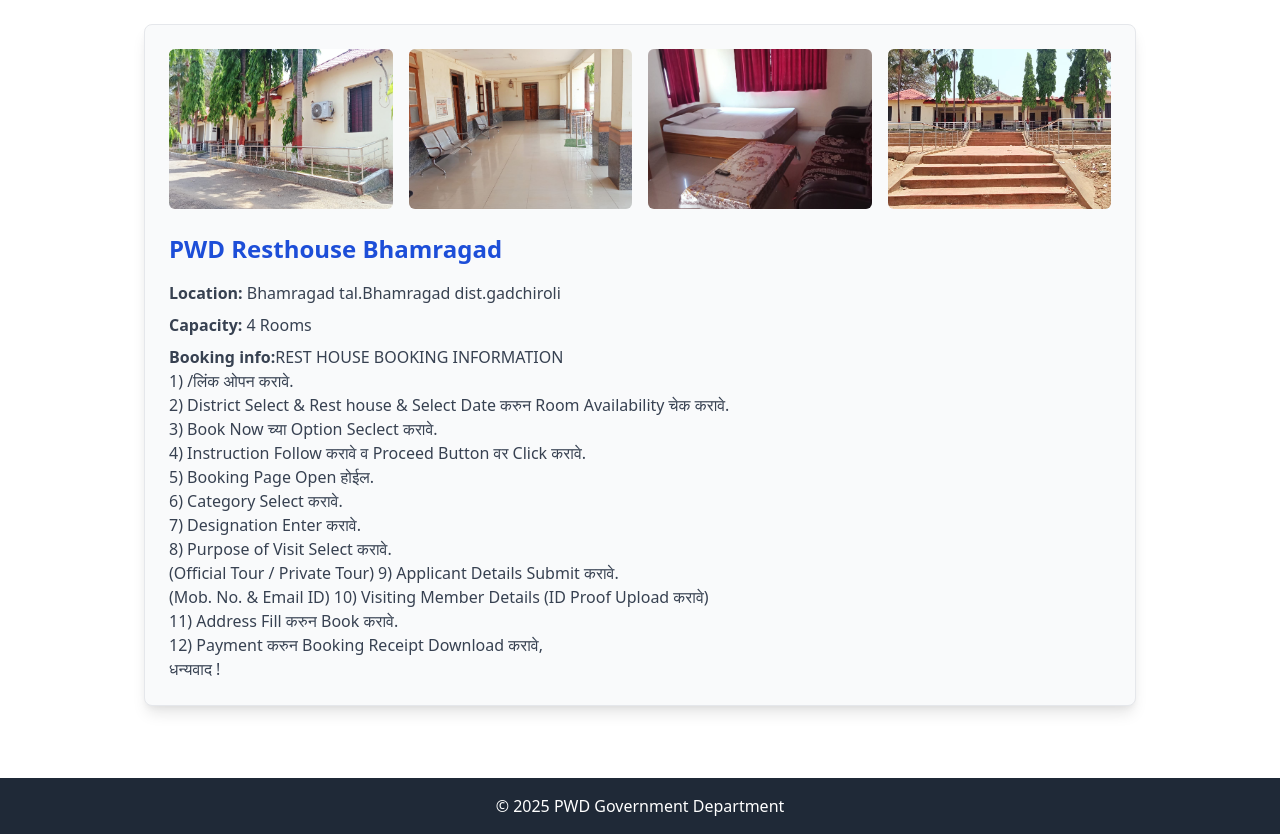
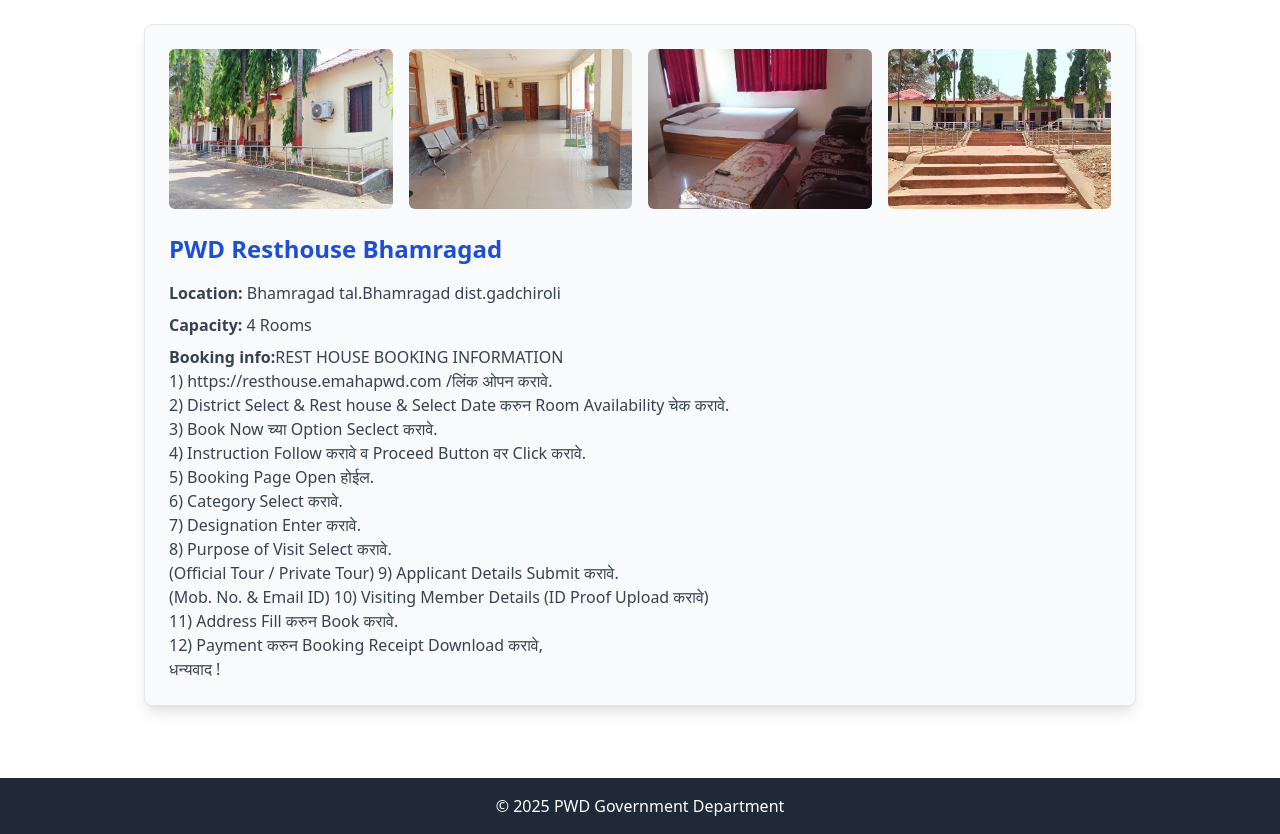
Before and after one commit to dipali0609/PWDAheri, a plain HTML site: page resthouses.html in a window 1280 px wide. Shown: the part 76-910 px from the top of the page. Drawn offline with nearby package versions, Linux system fonts and the light colour scheme.

Commit message:
Update resthouses.html

```diff
--- a/resthouses.html
+++ b/resthouses.html
@@ -29,7 +29,7 @@
         <li><strong>Capacity:</strong> 4 Rooms</li>
         <li><strong>Booking info:</strong>REST HOUSE BOOKING INFORMATION<br>
 
-1) <a href="https://resthouse.emahapwd.com"></a> /लिंक ओपन करावे.<br>
+1) <a href="https://resthouse.emahapwd.com">https://resthouse.emahapwd.com</a> /लिंक ओपन करावे.<br>
 
 2) District Select & Rest house & Select Date करुन Room Availability चेक करावे.<br>
 
```
